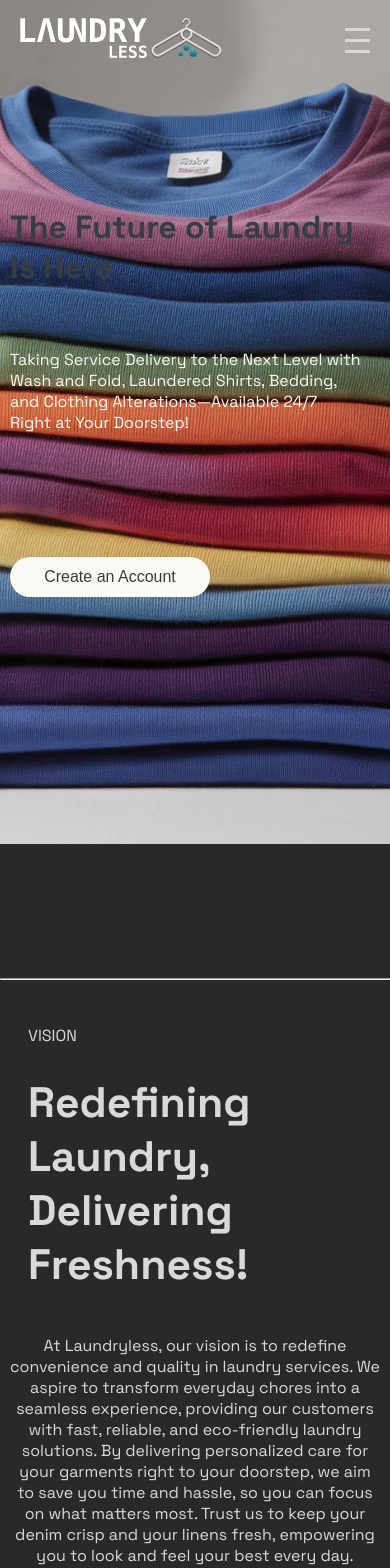
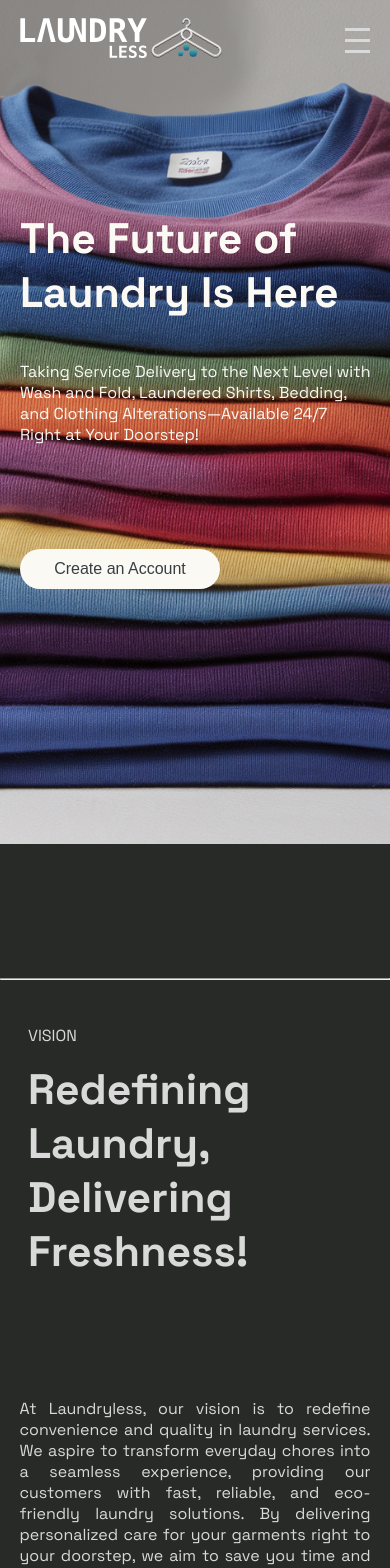
Before and after one commit to YoussefShabo/Laundryless-FrontEnd, a React (Vite) app in the folder laundryless-website/: page / in a window 390 px wide. Shown: the top 1568 px of the page. Built offline with nearby package versions, Linux system fonts and the light colour scheme.

Commit message:
updated the nav bar and the hamburger menu

```diff
--- a/laundryless-website/src/components/Navbar.css
+++ b/laundryless-website/src/components/Navbar.css
@@ -18,15 +18,17 @@
     --teal2: #177776;
     --teal3: #32A4AA;
   }
-  .nav{
-    overflow: hidden;
-  }
   body {
     font-family: 'Roboto', sans-serif;
     background-color: var(--background-color);
     color: var(--Black);
     margin: 0;
   }
+
+  .nav{
+    overflow: hidden;
+  }
+
 
   nav {
     display: flex;
@@ -48,7 +50,9 @@
   nav.scrolled {
     background-color: var(--Black);
   }
-
+  .logo {
+    z-index: 101;
+  }
   ul {
     display: flex;
   }
@@ -61,6 +65,7 @@
   li a {
     text-decoration: none;
     color: var(--Grey6);
+    transition: color 0.3s ease;
   }
 
   li a:hover {
@@ -71,6 +76,7 @@
     display: none;
     flex-direction: column;
     cursor: pointer;
+    z-index: 101;
   }
 
   .bar {
@@ -102,7 +108,35 @@
     .menu.open {
       display: flex;
     }
+    .hamburger.open .bar:nth-child(1) {
+      transform: rotate(-45deg) translate(-9px, 6px);
+    }
 
+    .hamburger.open .bar:nth-child(2) {
+      opacity: 0;
+    }
+
+    .hamburger.open .bar:nth-child(3) {
+      transform: rotate(45deg) translate(-9px, -6px);
+    }
+    .menu {
+      display: flex;
+      flex-direction: column;
+      width: 100%;
+      background-color: var(--Black);
+      position: fixed;
+      top: 0;
+      left: 0;
+      height: 100vh;
+      justify-content: center;
+      align-items: center;
+      transform: translateY(-100%);
+      transition: transform 0.3s ease-in-out;
+      z-index: 100;
+    }
+    .menu.open {
+      transform: translateY(0);
+    }
     ul {
       flex-direction: column;
       width: 100%;
--- a/laundryless-website/src/components/Navbar.jsx
+++ b/laundryless-website/src/components/Navbar.jsx
@@ -27,9 +27,12 @@ const Navbar = () => {
   const toggleMenu = () => {
     setIsMenuOpen(!isMenuOpen);
   };
+  const closeMenu = () => {
+    setIsMenuOpen(false);
+  };
 
   return (
-    <nav className="nav">
+    <nav className={`nav ${isMenuOpen ? "menu-open" : ""}`}>
       <div className="logo">
         <img src={Name} alt="Name" style={{ height: "40px" }} />{" "}
         <img src={Logo} alt="Logo" style={{ height: "40px" }} />{" "}
@@ -37,23 +40,26 @@ const Navbar = () => {
       <div className={`menu ${isMenuOpen ? "open" : ""}`}>
         <ul>
           <li>
-            <Link to="/" onClick={toggleMenu}>
+            <Link to="/" onClick={closeMenu}>
               Home
             </Link>
           </li>
           <li>
-            <Link to="/about" onClick={toggleMenu}>
+            <Link to="/about" onClick={closeMenu}>
               About
             </Link>
           </li>
           <li>
-            <Link to="/how-it-works" onClick={toggleMenu}>
+            <Link to="/how-it-works" onClick={closeMenu}>
               How It Works
             </Link>
           </li>
         </ul>
       </div>
-      <div className="hamburger" onClick={toggleMenu}>
+      <div
+        className={`hamburger ${isMenuOpen ? "open" : ""}`}
+        onClick={toggleMenu}
+      >
         <div className="bar"></div>
         <div className="bar"></div>
         <div className="bar"></div>
--- a/laundryless-website/src/pages/Home.css
+++ b/laundryless-website/src/pages/Home.css
@@ -47,18 +47,17 @@
 
   }
 
-  .title {
+  .heroTitle {
     width: 1000px;
     font-size: 68pt;
-    margin: 0 0 20px;
+    margin: 0 80px;
 
   }
 
   .paragraph {
-    width: 1000px;
+    width: 50vw;
     font-size: 14pt;
-    margin: 0 0 20px;
-
+    margin: 0 80px;
   }
 
   .Btn {
@@ -90,6 +89,7 @@
   }
   .titleText{
     font-size: 64px;
+    margin: 0 80px;
   }
   .container{
     display: flex;
@@ -107,6 +107,7 @@
   }
   .containerTxt{
     width: 35vw;
+    margin: 0 80px;
   }
 
 .serviceSection{
@@ -119,6 +120,7 @@
 .serviceData{
   display: flex;
   justify-content: space-between;
+  margin: 0 120px;
 }
 /* Responsive adjustments */
 @media (max-width: 768px) {
@@ -133,18 +135,18 @@
   }
 
   .heroText {
+    top: 20%;
     left: 0;
-    padding: 10px;
+    padding: 0px;
   }
 
-  .title {
+  .heroTitle {
     font-size: 32pt;
-    margin-top: 20%;
+    margin: 0 20px;
     width: 90vw;
   }
   .vision{
       margin-left: 28px;
-
   }
 .titleText{
   font-size: 32pt;
@@ -152,12 +154,12 @@
 }
   .paragraph {
     font-size: 12pt;
-    margin-top: 20px;
+    margin: 0 20px;
     width: 90vw;
   }
 
   .Btn {
-    margin: 20px auto;
+    margin: 20px;
     width: 100%;
     max-width: 200px;
     font-size: 12pt;
@@ -169,10 +171,11 @@
     text-align: center;
     margin: 0;
   }
-.containerTxt{
-  width: 95vw;
-  margin-left: 0;
-}
+  .containerTxt{
+    width: 90vw;
+    margin: 120px auto;
+    text-align: justify;
+  }
   .halfVWphoto {
     width: 100vw;
     max-width: 100vw;
@@ -180,8 +183,6 @@
   }
   .serviceData{
     justify-content: space-around;
+    margin: 0 20px;
   }
 }
-@media (max-width: 450px) {
-
-}
--- a/laundryless-website/src/pages/Home.jsx
+++ b/laundryless-website/src/pages/Home.jsx
@@ -12,7 +12,7 @@ const Home = () => {
         <div className="heroText">
           <br />
           <br />
-          <h1 className="title">The Future of Laundry Is Here</h1>
+          <h1 className="heroTitle">The Future of Laundry Is Here</h1>
           <br />
           <br />
           <p className="paragraph">
@@ -79,7 +79,7 @@ const Home = () => {
               <h2>24 - 48 hr</h2>
               <h4>Standard service</h4>
             </div>
-            <hr />
+            <hr style={{ width: "80%" }} />
             <div className="serviceData">
               <h2>same-day delivery</h2>
               <h4>Expediated service</h4>
```
